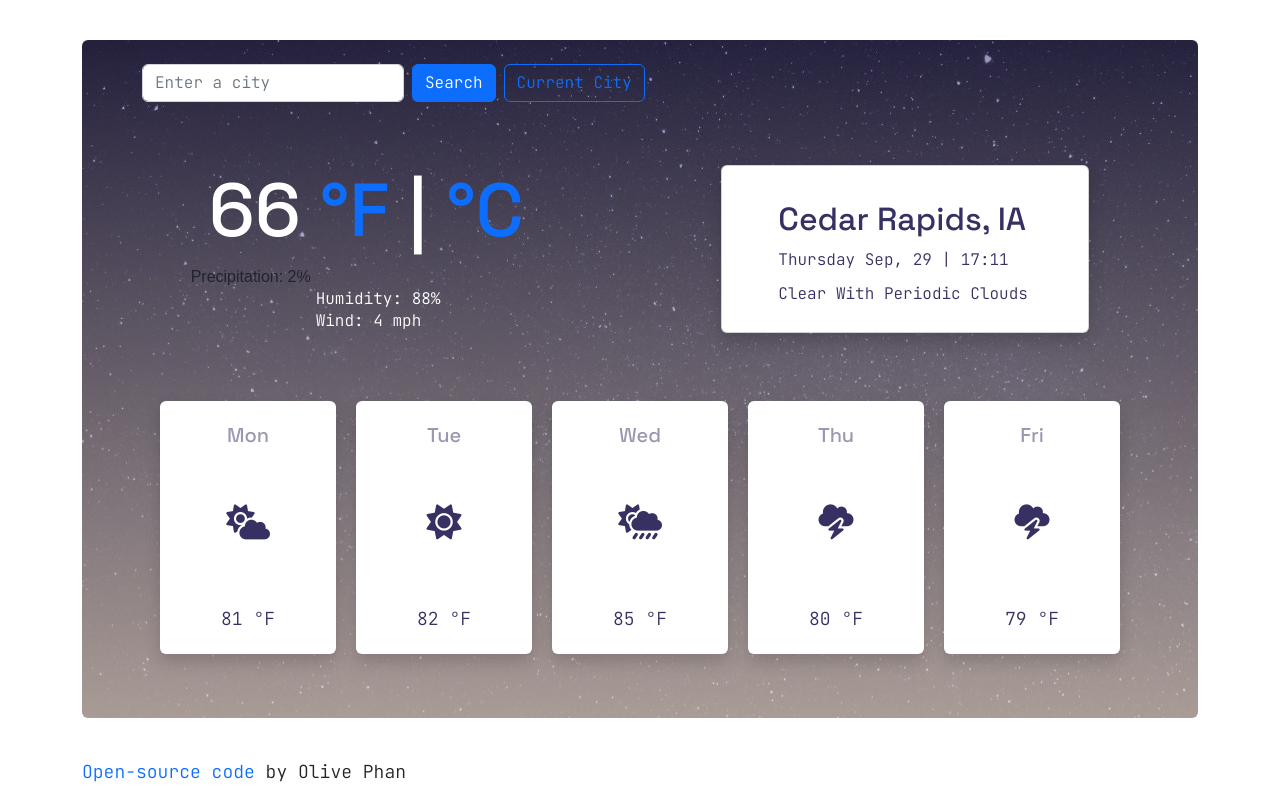
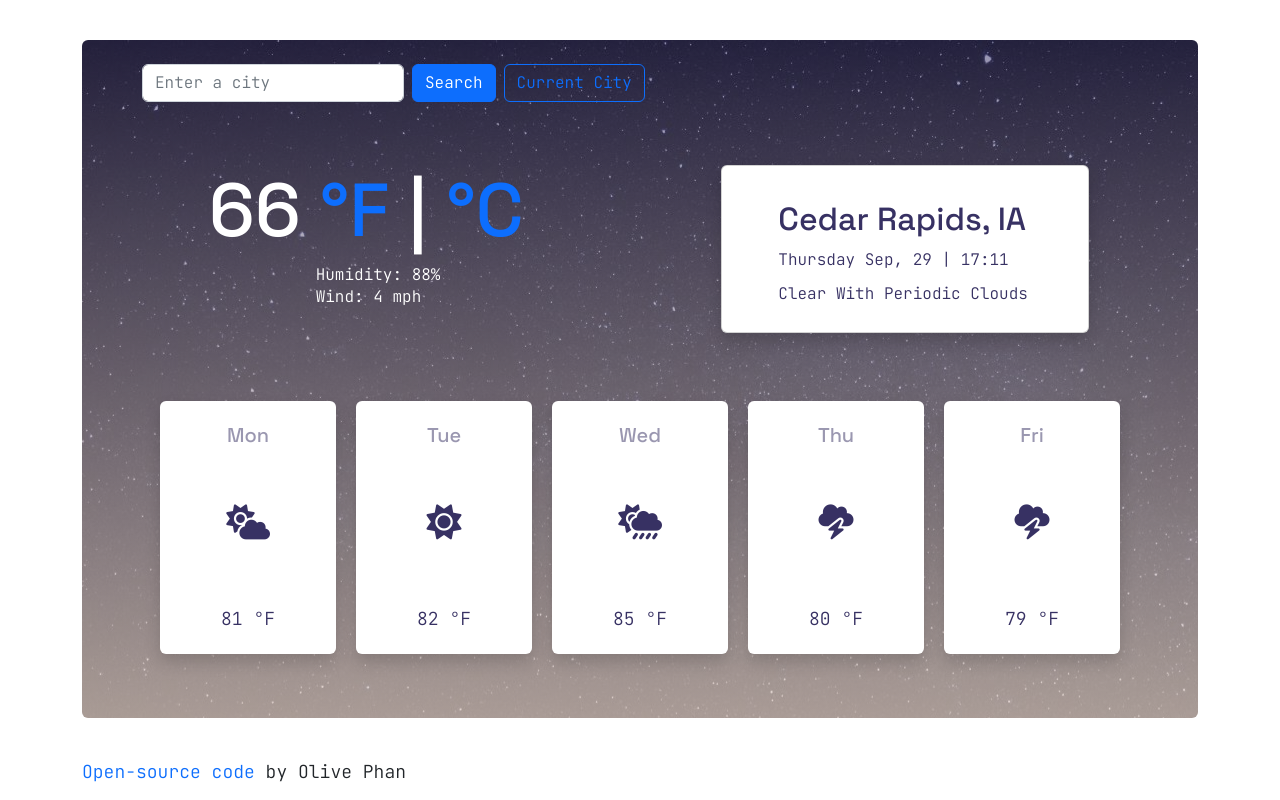
Before and after one commit to yazziewonphon/vanilla-weather-application-main, a website built with Parcel: page index.html in a window 1280 px wide. Shown: the top 800 px of the page. Built offline with nearby package versions, Linux system fonts and the light colour scheme.

Commit message:
Removed Precipitation

```diff
--- a/index.html
+++ b/index.html
@@ -59,7 +59,6 @@
 								<a href="#" id="celcius-link">°C</a></span>
 						</h1>
 						<p>
-						<div id=precipitation>Precipitation: 2%</div>
 						<div id=humidity>Humidity: 88%</div>
 						<div id=wind>Wind: 4 mph</div>
 						</p>
```
